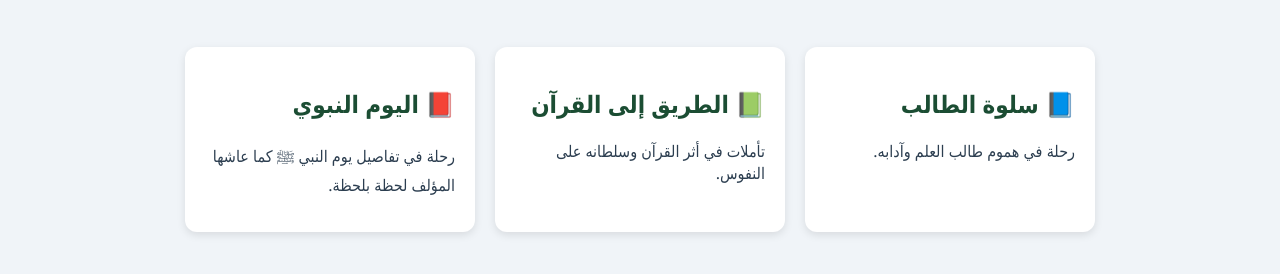
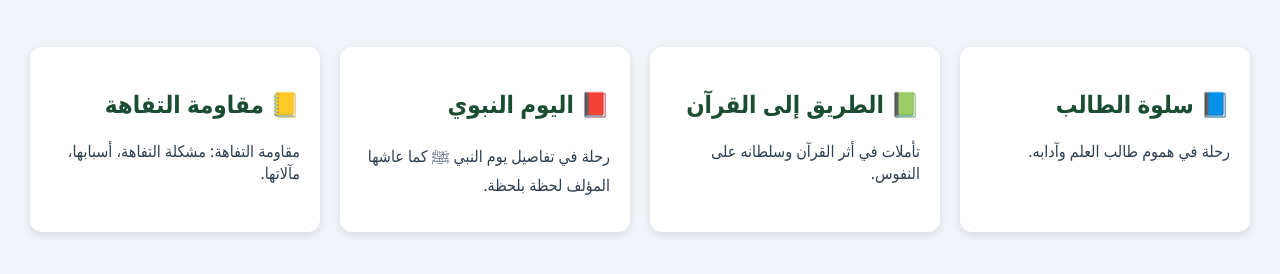
Before and after one commit to LearnRead/Sana_Books, a plain HTML site: page index.html in a window 1280 px wide. Shown: the part 76-350 px from the top of the page. Drawn offline with Linux system fonts and the light colour scheme.

Commit message:
Update index.html
Add book Mediocratie

```diff
--- a/index.html
+++ b/index.html
@@ -21,7 +21,11 @@
   <div class="book-card" onclick="location.href='Day-Prophet.html'">
   <h2>📕 اليوم النبوي</h2>
   <p>رحلة في تفاصيل يوم النبي ﷺ كما عاشها المؤلف لحظة بلحظة.</p>
-</div>
+  </div>
+  <div class="book-card" onclick="location.href='Resist-To-Mediocratie.html'">
+  <h2>📒 مقاومة التفاهة</h2>
+  <p>مقاومة التفاهة: مشكلة التفاهة، أسبابها، مآلاتها.</p>
+  </div>
 </div>
 </body>
 </html>
```
